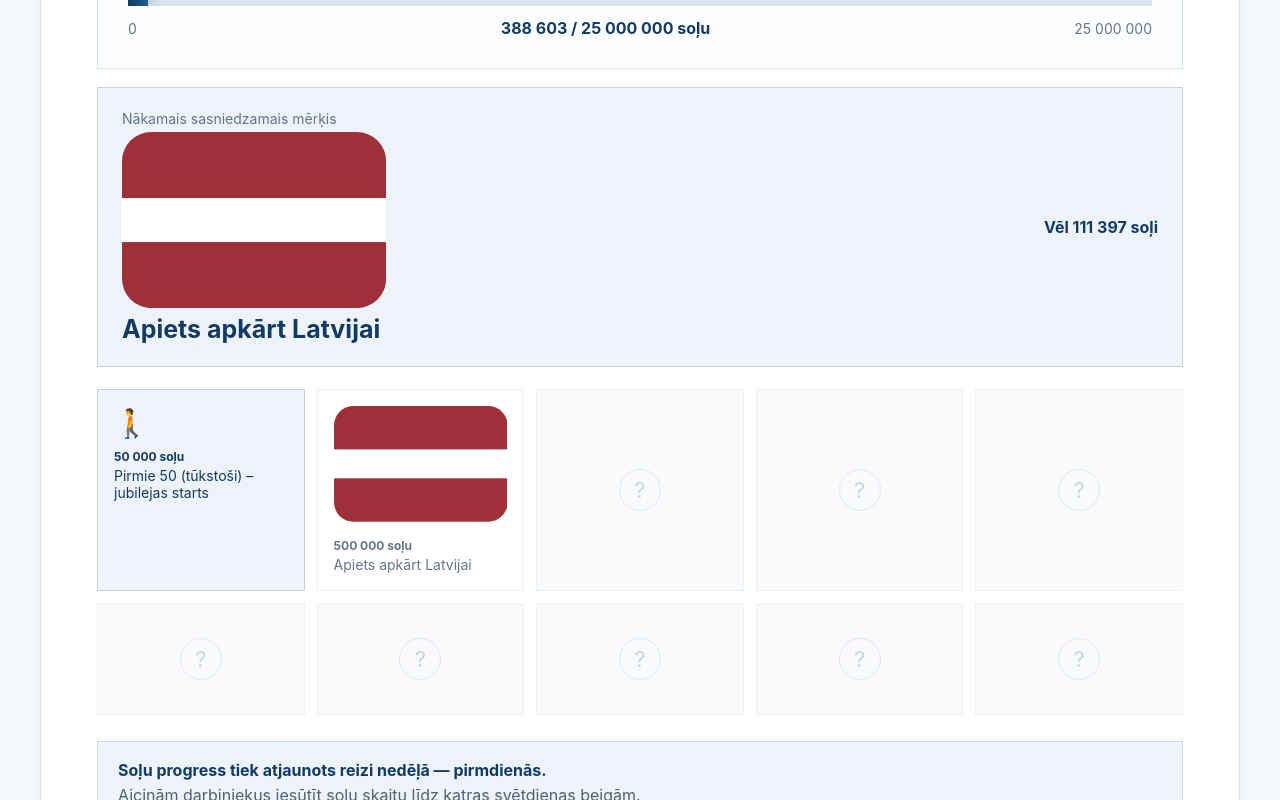
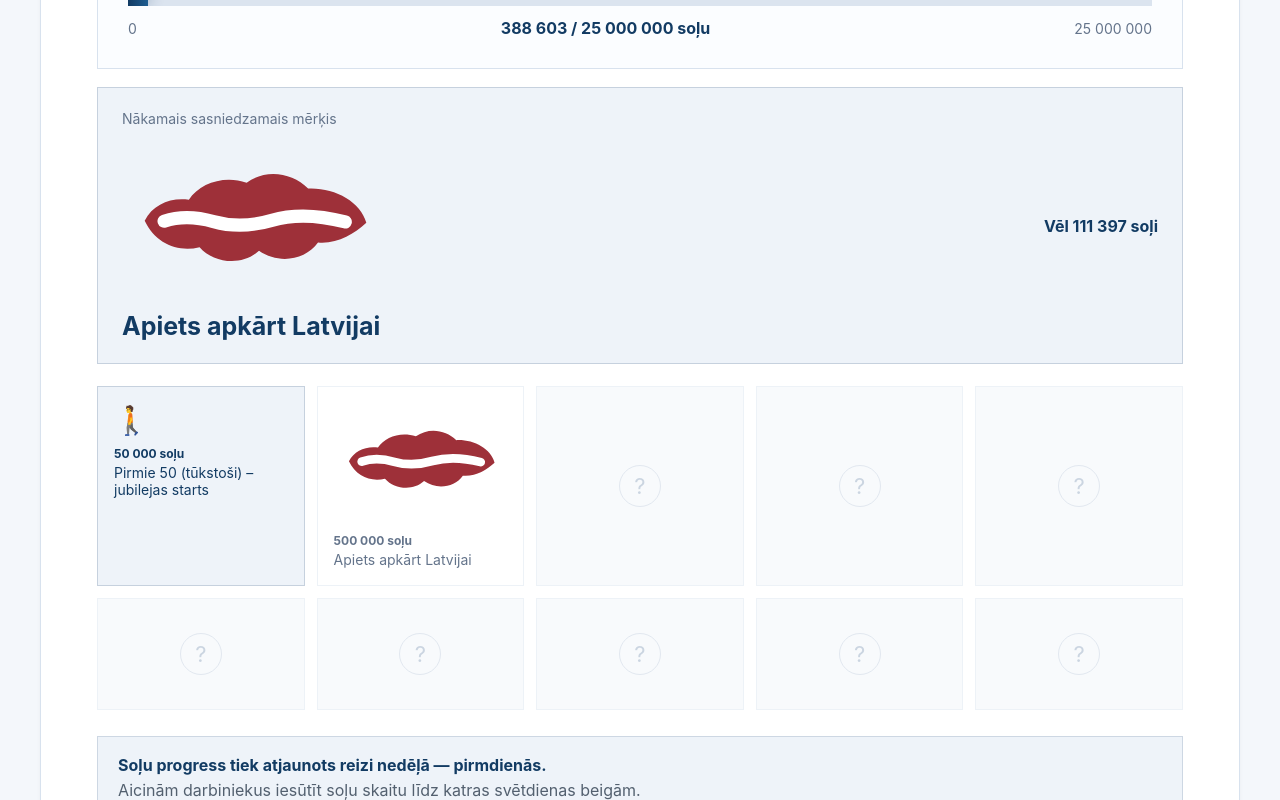
Before and after one commit to petersoneannaluize-creator/sprk-solu-izaicinajums, a React (Vite) app: page / in a window 1280 px wide. Shown: the part 980-1780 px from the top of the page. Built offline with nearby package versions, Linux system fonts and the light colour scheme.

Commit message:
Update App.jsx

```diff
--- a/src/App.jsx
+++ b/src/App.jsx
@@ -180,7 +180,7 @@ function pluralParticipants(count) {
 function CheckpointIcon({ checkpoint }) {
   switch (checkpoint.icon) {
     case "latvia":
-      return <LatviaFlagIcon />;
+      return <LatviaShapeIcon />;
     case "eu":
       return <EUFlagIcon />;
     case "walk":
@@ -204,12 +204,37 @@ function CheckpointIcon({ checkpoint }) {
   }
 }
 
-function LatviaFlagIcon() {
+function LatviaShapeIcon() {
   return (
-    <span className="flagIcon" aria-label="Latvijas karogs" title="Latvija">
-      <svg viewBox="0 0 36 24" className="flagSvg" xmlns="http://www.w3.org/2000/svg">
-        <rect width="36" height="24" rx="4" fill="#9E3039" />
-        <rect y="9" width="36" height="6" fill="#FFFFFF" />
+    <span className="latviaIcon" aria-label="Latvijas kontūra" title="Latvija">
+      <svg
+        viewBox="0 0 64 42"
+        className="latviaSvg"
+        xmlns="http://www.w3.org/2000/svg"
+        role="img"
+      >
+        <path
+          d="M5.5 21.5
+             C7.5 17.5 11.8 15.8 16.2 16.4
+             C18.8 12.4 24.8 10.4 30.2 12.3
+             C34.8 8.9 41.2 9.8 45.1 13.7
+             C51.4 13.4 57.8 16.8 59.2 22
+             C56.1 24.8 52.1 27.2 47.5 26.8
+             C44.4 31.2 37.8 32 33.2 28.8
+             C29.1 32.6 22.2 31.8 18.8 27.9
+             C13.5 29.2 8.1 27 5.5 21.5Z"
+          fill="#9E3039"
+        />
+        <path
+          d="M10.2 21.6
+             C14.1 20.3 18 20.5 22.2 21.7
+             C26.8 23 31.5 22.8 36.3 21.4
+             C41.6 19.9 47.5 20.1 54.1 21.8"
+          fill="none"
+          stroke="#FFFFFF"
+          strokeWidth="3.2"
+          strokeLinecap="round"
+        />
       </svg>
     </span>
   );
```
